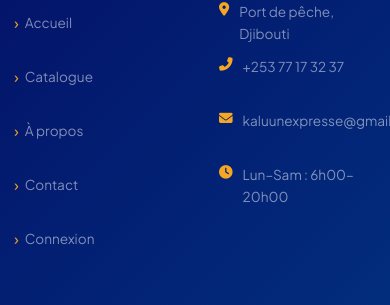
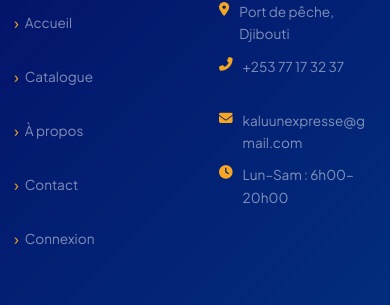
Before and after one commit to Kaluun/Kaluun, a Django app: page /comptes/connexion/ in a window 390 px wide. Shown: the part 1314-1619 px from the top of the page. Run offline with Django 4.2, Linux system fonts and the light colour scheme; parts of the project's set-up code (start-up, migrations or seed data) failed here and were passed over; some libraries are stand-ins or nearby versions.

Commit message:
fix: l'email du footer (kaluunexpresse@gmail.com) était coupé sur mobile
Co-Authored-By: Claude Sonnet 4.6 <noreply@anthropic.com>

```diff
--- a/static/css/futuristic.css
+++ b/static/css/futuristic.css
@@ -1104,7 +1104,7 @@ textarea.k-fi { resize: vertical; min-height: 90px; }
 .k-f-ci { list-style: none; padding: 0; }
 .k-f-ci li { display: flex; gap: 10px; color: rgba(255,255,255,.50); font-size: .85rem; margin-bottom: 10px; align-items: flex-start; }
 .k-f-ci i { color: var(--gold); flex-shrink: 0; margin-top: 2px; }
-.k-f-ci a { color: rgba(255,255,255,.50); }
+.k-f-ci a, .k-f-ci span { color: rgba(255,255,255,.50); min-width: 0; overflow-wrap: anywhere; }
 .k-f-ci a:hover { color: rgba(255,255,255,.9); }
 .k-fb-line { border-top: 1px solid rgba(255,255,255,.08); padding: 22px 0; margin-top: 60px; }
 .k-fb-line p { color: rgba(255,255,255,.30); font-size: .8rem; margin: 0; }
```
